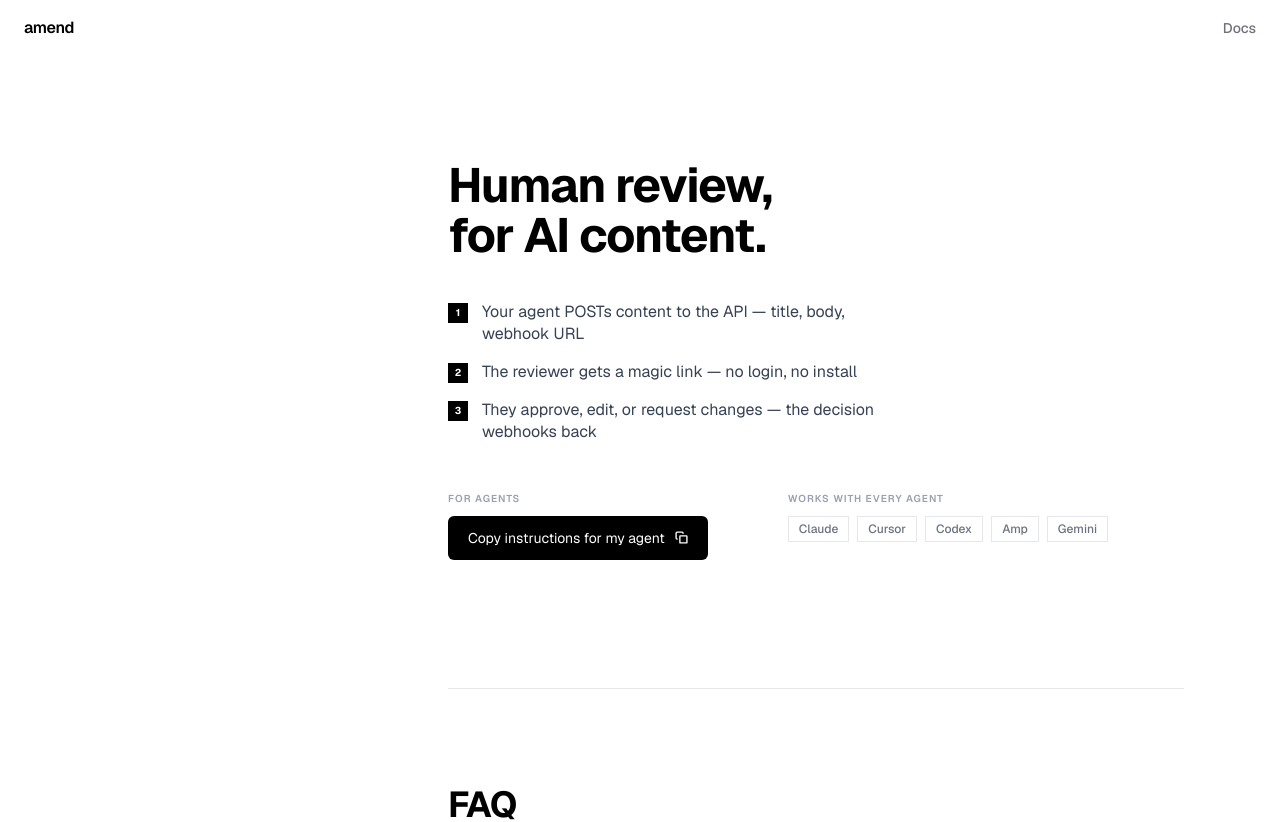
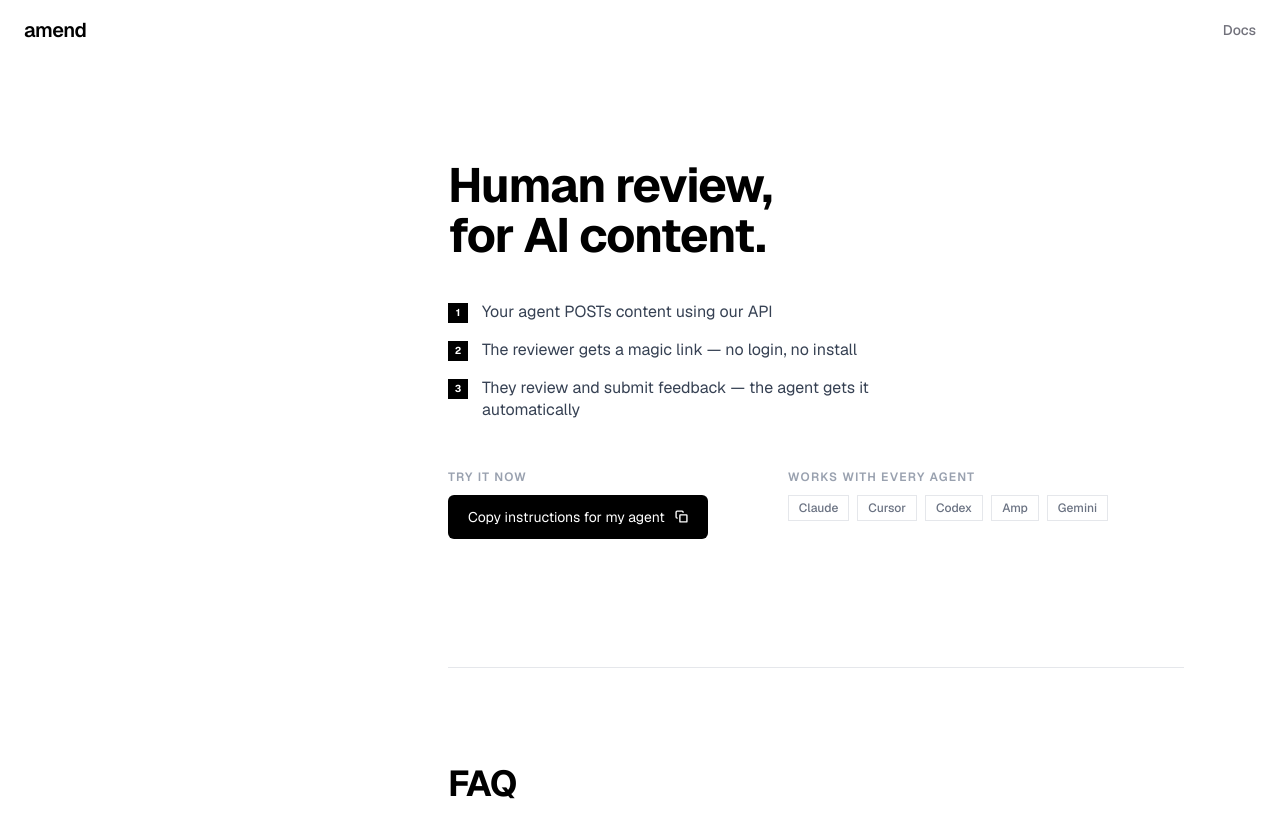
Before and after one commit to tomericco/agentic-content-review, a Next.js app: page / in a window 1280 px wide. Shown: the top 822 px of the page. Built offline with nearby package versions, Linux system fonts and the light colour scheme; no server answers.

Commit message:
copy: refresh CTA label and process-step copy on homepage

```diff
--- a/src/app/page.tsx
+++ b/src/app/page.tsx
@@ -92,7 +92,7 @@ export default function Home() {
       />
       {/* Nav */}
       <nav className="fixed top-0 left-0 right-0 z-10 flex items-center justify-between px-6 py-4 bg-white">
-        <span className="text-base font-semibold tracking-tight">amend</span>
+        <span className="text-xl font-semibold tracking-tight">amend</span>
         <Link href="/docs" className="text-sm font-medium text-zinc-500 hover:text-black">
           Docs
         </Link>
@@ -109,9 +109,9 @@ export default function Home() {
         {/* Steps */}
         <div className="flex flex-col gap-4 mb-12 max-w-md">
           {[
-            "Your agent POSTs content to the API — title, body, webhook URL",
+            "Your agent POSTs content using our API",
             "The reviewer gets a magic link — no login, no install",
-            "They approve, edit, or request changes — the decision webhooks back",
+            "They review and submit feedback — the agent gets it automatically",
           ].map((step, i) => (
             <div key={i} className="flex items-start gap-3.5">
               <span className="mt-0.5 shrink-0 w-5 h-5 bg-black text-white text-[10px] font-bold flex items-center justify-center">
@@ -125,8 +125,8 @@ export default function Home() {
         {/* CTA row */}
         <div className="flex flex-col gap-8 sm:flex-row sm:items-start sm:gap-20">
           <div className="flex flex-col gap-2.5">
-            <p className="text-[10px] uppercase tracking-widest text-gray-400 font-semibold">
-              For agents
+            <p className="text-xs uppercase tracking-widest text-gray-400 font-semibold">
+              Try it now
             </p>
             <button
               onClick={copy}
@@ -154,7 +154,7 @@ export default function Home() {
           </div>
 
           <div className="flex flex-col gap-2.5">
-            <p className="text-[10px] uppercase tracking-widest text-gray-400 font-semibold">
+            <p className="text-xs uppercase tracking-widest text-gray-400 font-semibold">
               Works with every agent
             </p>
             <div className="flex items-center gap-2 flex-wrap">
```
